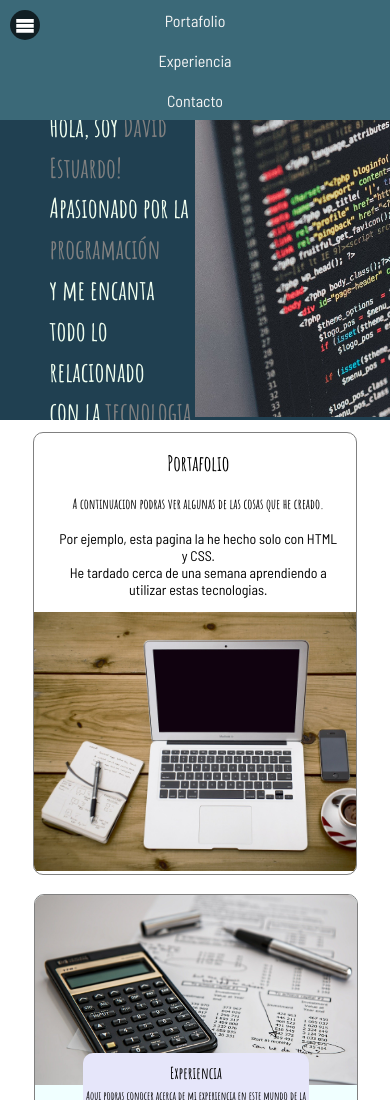
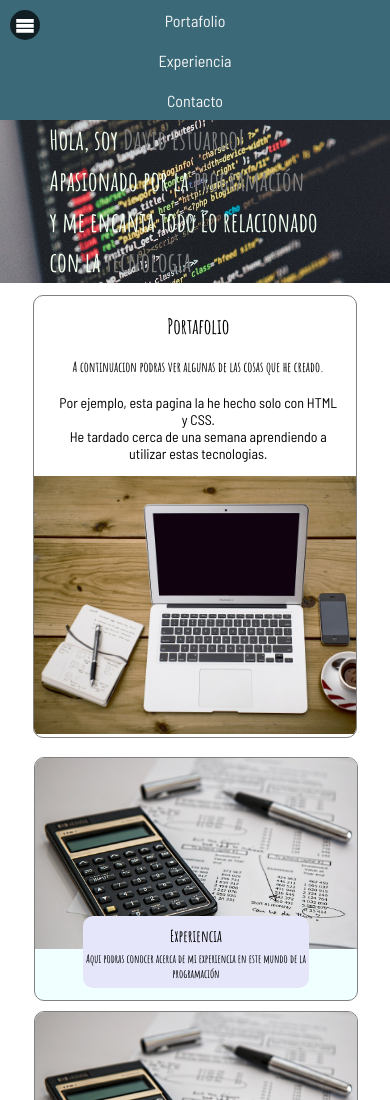
Before and after one commit to EstuardOrt/Portafolio, a plain HTML site: page index.html in a window 390 px wide. Shown: the top 1100 px of the page. Drawn offline with Linux system fonts and the light colour scheme; files whose address does not match are found by name.

Commit message:
Cambios en el hero

```diff
--- a/css/estilos.css
+++ b/css/estilos.css
@@ -359,6 +359,23 @@ i {
 }
 
 @media screen and (max-width: 480px){
+.hero{
+    height: auto;
+    overflow: hidden;
+    position: relative;
+}
+.hero article{
+    z-index: 2;
+    width: 100%;
+}
+.hero figure{
+    position: absolute;
+    z-index: 1;
+    top: 0;
+    right: 0;
+    left: 0;
+    bottom: 0;
+}
 .footer{
     text-align: center;
     height: auto;
```
